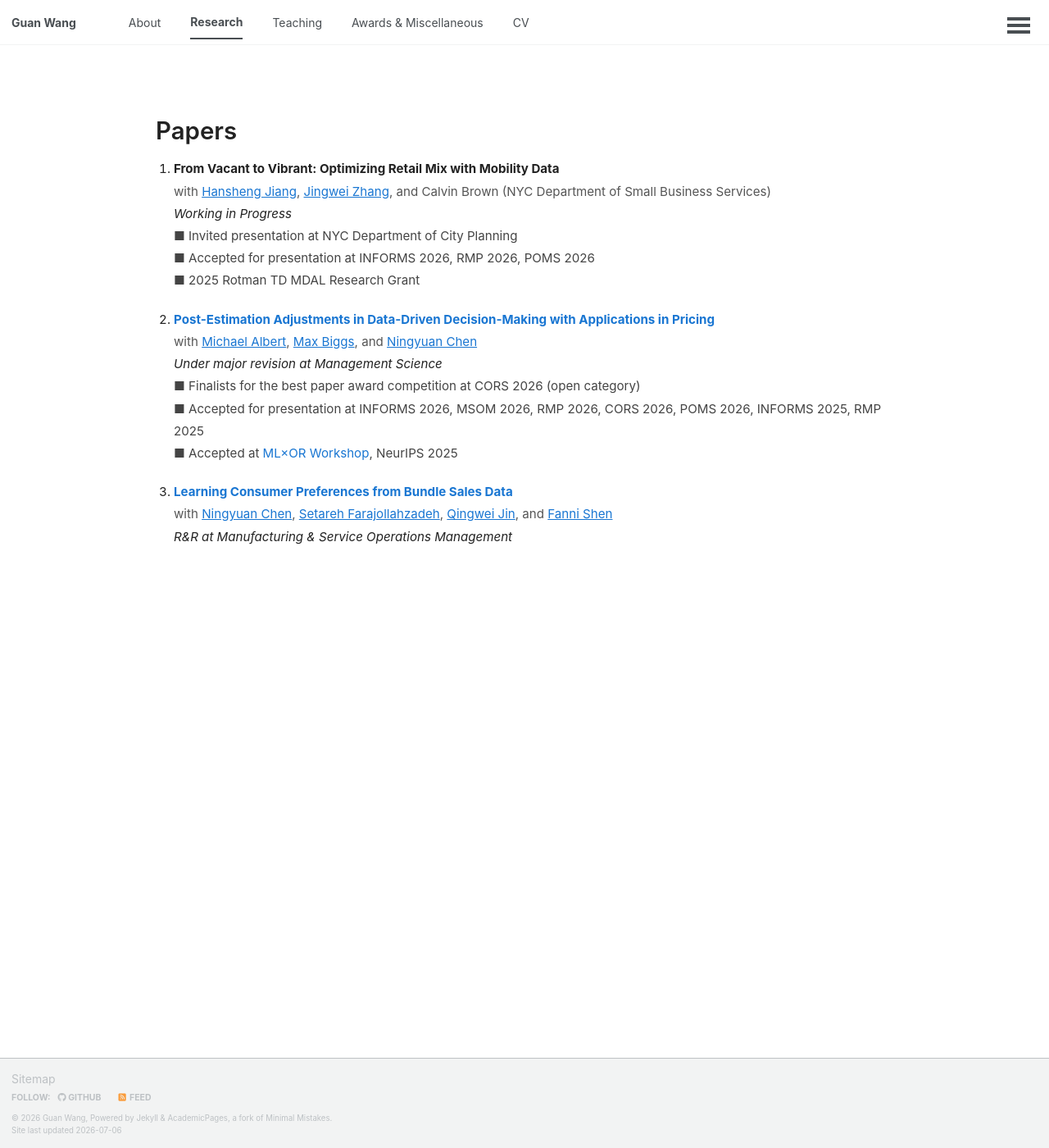
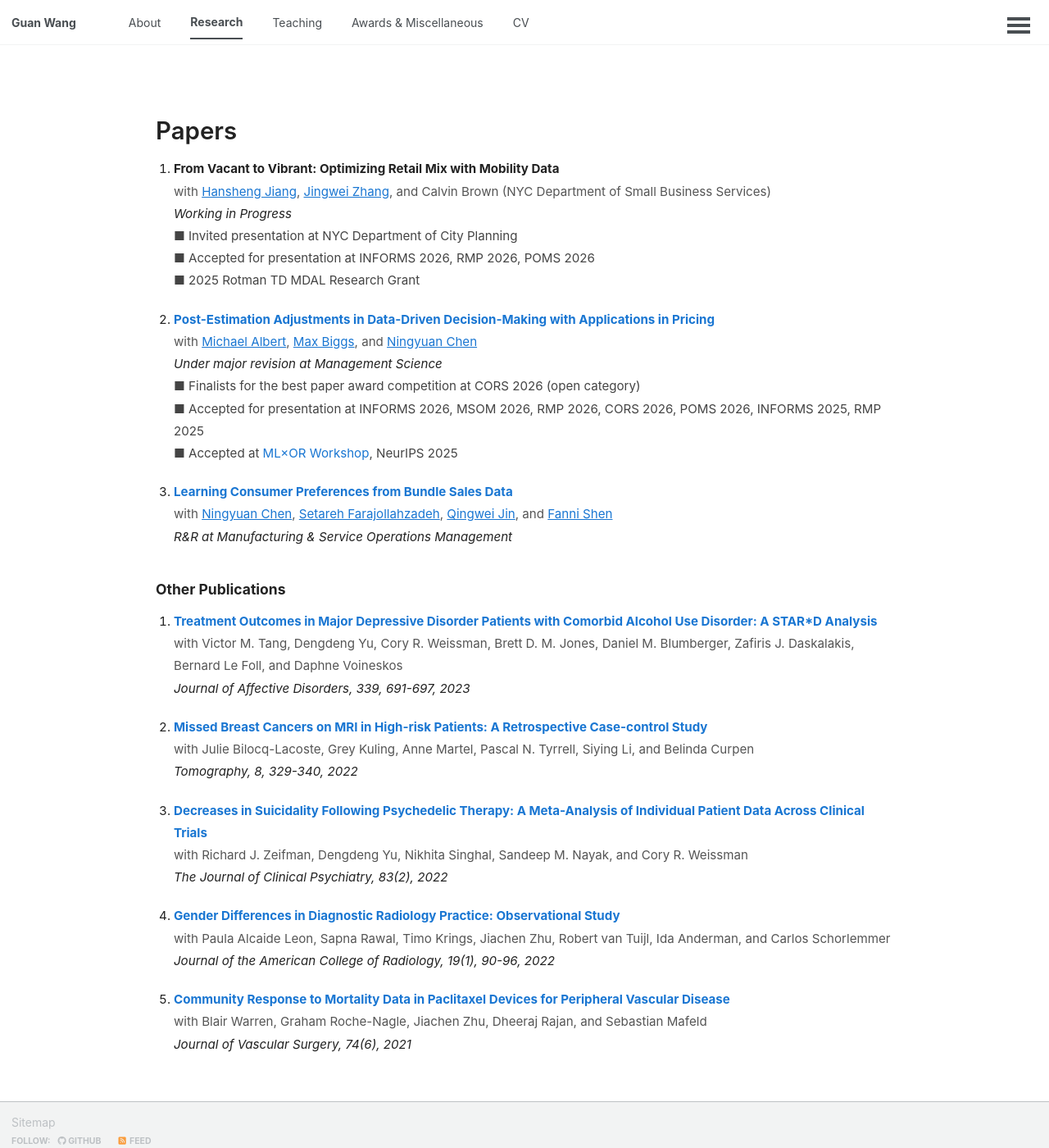
Before and after one commit to wangguan27/wangguan27.github.io, a Jekyll site: the page built from research.md, in a window 1280 px wide and 1400 px high. Shown: the whole window at 82% size. Built offline with Jekyll 4.4.1, drawn with Linux system fonts in a browser that asks for light colours; a script that is not in the unit is left out.

Commit message:
Add other publications to research page

```diff
--- a/research.md
+++ b/research.md
@@ -31,5 +31,34 @@ title: "Research"
         <i>R&amp;R at Manufacturing &amp; Service Operations Management</i>
       </li>
     </ol>
+
+    <h2 style="margin-bottom:0.5em;">Other Publications</h2>
+    <ol style="font-size:1.08em;line-height:1.8;color:#222;margin-bottom:40px;padding-left:22px;">
+      <li style="margin-bottom:20px;">
+        <a href="https://doi.org/10.1016/j.jad.2023.07.049" target="_blank" style="color:#1976d2;text-decoration:none;"><b>Treatment Outcomes in Major Depressive Disorder Patients with Comorbid Alcohol Use Disorder: A STAR*D Analysis</b></a><br>
+        <span style="color:#555;">with Victor M. Tang, Dengdeng Yu, Cory R. Weissman, Brett D. M. Jones, Daniel M. Blumberger, Zafiris J. Daskalakis, Bernard Le Foll, and Daphne Voineskos</span><br>
+        <i>Journal of Affective Disorders, 339, 691-697, 2023</i>
+      </li>
+      <li style="margin-bottom:20px;">
+        <a href="https://doi.org/10.3390/tomography8010027" target="_blank" style="color:#1976d2;text-decoration:none;"><b>Missed Breast Cancers on MRI in High-risk Patients: A Retrospective Case-control Study</b></a><br>
+        <span style="color:#555;">with Julie Bilocq-Lacoste, Grey Kuling, Anne Martel, Pascal N. Tyrrell, Siying Li, and Belinda Curpen</span><br>
+        <i>Tomography, 8, 329-340, 2022</i>
+      </li>
+      <li style="margin-bottom:20px;">
+        <a href="https://doi.org/10.4088/JCP.21r14057" target="_blank" style="color:#1976d2;text-decoration:none;"><b>Decreases in Suicidality Following Psychedelic Therapy: A Meta-Analysis of Individual Patient Data Across Clinical Trials</b></a><br>
+        <span style="color:#555;">with Richard J. Zeifman, Dengdeng Yu, Nikhita Singhal, Sandeep M. Nayak, and Cory R. Weissman</span><br>
+        <i>The Journal of Clinical Psychiatry, 83(2), 2022</i>
+      </li>
+      <li style="margin-bottom:20px;">
+        <a href="https://doi.org/10.1016/j.jacr.2021.09.034" target="_blank" style="color:#1976d2;text-decoration:none;"><b>Gender Differences in Diagnostic Radiology Practice: Observational Study</b></a><br>
+        <span style="color:#555;">with Paula Alcaide Leon, Sapna Rawal, Timo Krings, Jiachen Zhu, Robert van Tuijl, Ida Anderman, and Carlos Schorlemmer</span><br>
+        <i>Journal of the American College of Radiology, 19(1), 90-96, 2022</i>
+      </li>
+      <li style="margin-bottom:20px;">
+        <a href="https://doi.org/10.1016/j.jvs.2021.05.058" target="_blank" style="color:#1976d2;text-decoration:none;"><b>Community Response to Mortality Data in Paclitaxel Devices for Peripheral Vascular Disease</b></a><br>
+        <span style="color:#555;">with Blair Warren, Graham Roche-Nagle, Jiachen Zhu, Dheeraj Rajan, and Sebastian Mafeld</span><br>
+        <i>Journal of Vascular Surgery, 74(6), 2021</i>
+      </li>
+    </ol>
   </div>
 </div>
```
Also changed, not shown: _pages/research.md (+18 -0 lines).
